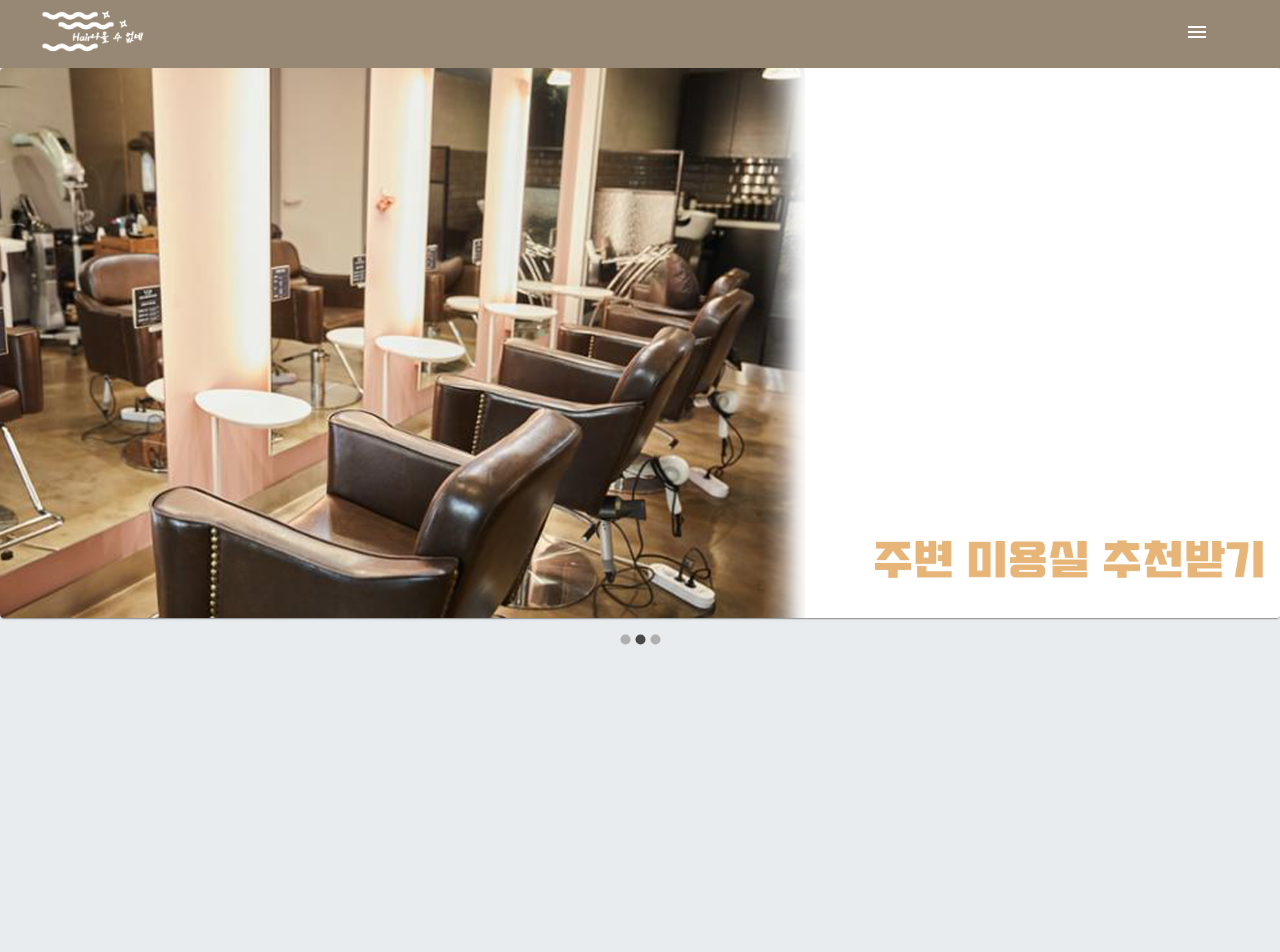
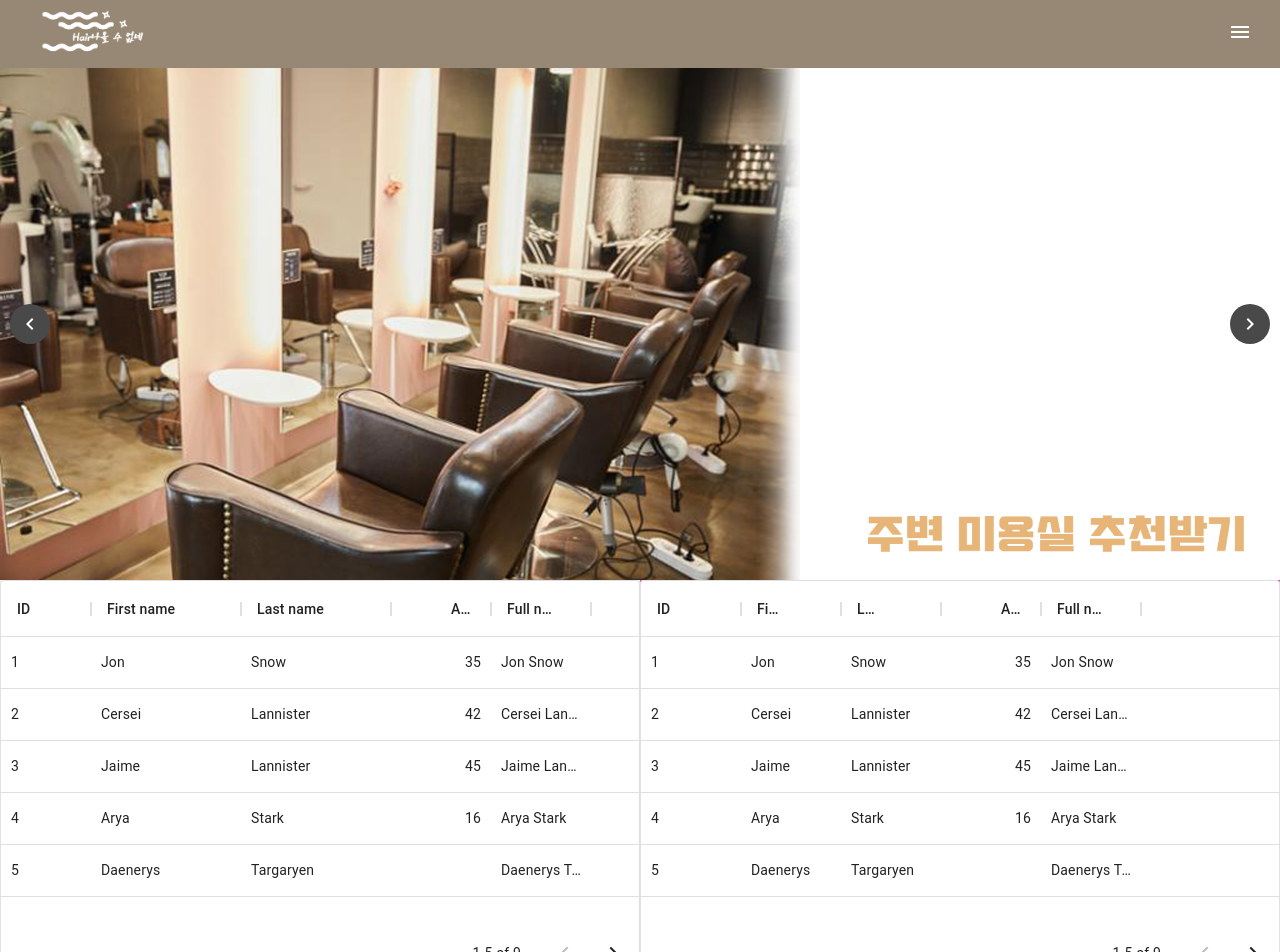
Before and after one commit to puppy9207/face_aging, a React (Create React App) app: page / in a window 1280 px wide. Shown: the top 952 px of the page. Before the commit the page ends 800 px from the top, so only its background shows below. Built offline with nearby package versions, Linux system fonts and the light colour scheme.

Commit message:
drag and drop

```diff
--- a/package.json
+++ b/package.json
@@ -4,6 +4,7 @@
   "private": true,
   "dependencies": {
     "@material-ui/core": "^4.11.4",
+    "@material-ui/data-grid": "^4.0.0-alpha.29",
     "@material-ui/icons": "^4.11.2",
     "@testing-library/jest-dom": "^5.11.4",
     "@testing-library/react": "^11.1.0",
@@ -11,6 +12,7 @@
     "material-ui-icons": "^1.0.0-beta.36",
     "react": "^17.0.2",
     "react-dom": "^17.0.2",
+    "react-dropzone": "^11.3.2",
     "react-icons": "^4.2.0",
     "react-image-crop": "^8.6.9",
     "react-material-ui-carousel": "^2.2.6",
--- a/public/index.html
+++ b/public/index.html
@@ -24,7 +24,7 @@
       work correctly both with client-side routing and a non-root public URL.
       Learn how to configure a non-root public URL by running `npm run build`.
     -->
-    <title>React App</title>
+    <title>HairNowAll</title>
   </head>
   <body>
     <noscript>You need to enable JavaScript to run this app.</noscript>
--- a/src/App.js
+++ b/src/App.js
@@ -5,6 +5,8 @@ import { makeStyles, useTheme } from '@material-ui/core/styles';
 import styled from 'styled-components';
 import CropTemplate from './components/CropImage';
 import MainContainer from './components/MainContainer';
+import MainBoard from './components/MainBoard';
+import SubBoard from './components/SubBoard';
 import MainCarousel from './components/MainCarousel';
 import imgA from './static/logo.png';
 import Grid from '@material-ui/core/Grid';
@@ -110,7 +112,6 @@ function App() {
   const pageChange = (index) =>{
     setPage(index)
   }
-
   return (
     <>
     <GlobalStyle />
@@ -119,6 +120,7 @@ function App() {
         <Grid item xs={9} sm={2}><a href="#" onClick={() => pageChange(0)}><img src={ imgA } style={{height:"3rem",marginLeft:"2.5rem"}}/></a></Grid>
         <Grid item xs={3} sm={1}>
           <IconButton
+            style={{float:"right", marginRight:"1rem"}}
             color="inherit"
             aria-label="open drawer"
             edge="end"
@@ -133,7 +135,13 @@ function App() {
     </TopBarTemplateBlock>
       {
           page===0 &&
+          <>
             <MainCarousel></MainCarousel>
+            <Grid container>
+              <MainBoard></MainBoard>
+              <SubBoard></SubBoard>
+            </Grid>
+          </>
         }
 
 
--- /dev/null
+++ b/src/components/MainBoard.js
@@ -0,0 +1,52 @@
+import React from 'react';
+import styled from 'styled-components';
+import Grid from '@material-ui/core/Grid';
+import { DataGrid } from '@material-ui/data-grid';
+import Paper from '@material-ui/core/Paper';
+const MainBoardBlock = styled.div`
+  background: #e9f9e9;
+`;
+
+const columns = [
+    { field: 'id', headerName: 'ID', width: 90 },
+    { field: 'firstName', headerName: 'First name', width: 150 },
+    { field: 'lastName', headerName: 'Last name', width: 150 },
+    {
+      field: 'age',
+      headerName: 'Age',
+      type: 'number',
+    },
+    {
+      field: 'fullName',
+      headerName: 'Full name',
+      description: 'This column has a value getter and is not sortable.',
+      sortable: false,
+      valueGetter: (params) =>
+        `${params.getValue(params.id, 'firstName') || ''} ${
+          params.getValue(params.id, 'lastName') || ''
+        }`,
+    },
+  ];
+
+  const rows = [
+    { id: 1, lastName: 'Snow', firstName: 'Jon', age: 35 },
+    { id: 2, lastName: 'Lannister', firstName: 'Cersei', age: 42 },
+    { id: 3, lastName: 'Lannister', firstName: 'Jaime', age: 45 },
+    { id: 4, lastName: 'Stark', firstName: 'Arya', age: 16 },
+    { id: 5, lastName: 'Targaryen', firstName: 'Daenerys', age: null },
+    { id: 6, lastName: 'Melisandre', firstName: null, age: 150 },
+    { id: 7, lastName: 'Clifford', firstName: 'Ferrara', age: 44 },
+    { id: 8, lastName: 'Frances', firstName: 'Rossini', age: 36 },
+    { id: 9, lastName: 'Roxie', firstName: 'Harvey', age: 65 },
+  ];
+
+function MainBoardTemplate() {
+  return <Grid item sm={6} xs={12}> <MainBoardBlock>
+
+        <Paper style={{ height: 400}}>
+            <DataGrid rows={rows} columns={columns} pageSize={5} />
+        </Paper>
+    </MainBoardBlock></Grid>;
+}
+
+export default MainBoardTemplate;
--- a/src/components/MainCarousel.js
+++ b/src/components/MainCarousel.js
@@ -8,9 +8,7 @@ import imgB from '../static/Main2.png';
 import imgC from '../static/Main3.png';
 import styled from 'styled-components';
 const CarouselBlock = styled.div`
-  height: 100%;
-
-  position: relative; /* 추후 박스 하단에 추가 버튼을 위치시키기 위한 설정 */
+    color:white;
 `;
 
 function MainCarousel(props) {
@@ -26,7 +24,7 @@ function MainCarousel(props) {
         }
     ]
 
-    return<CarouselBlock><Carousel>
+    return<CarouselBlock ><Carousel timeout={700} indicators={false} navButtonsAlwaysVisible={true}>
     {
         items.map( (item, i) => <Item key={i} item={item} /> )
     }
@@ -35,7 +33,7 @@ function MainCarousel(props) {
 const useStyles = makeStyles({
     media: {
         height: 0,
-        paddingTop: '43%',
+        paddingTop: '40%',
       },
   });
 
@@ -43,13 +41,12 @@ function Item(props)
 {
     const classes = useStyles();
     return (
-        <Card>
             <CardMedia
             className={classes.media}
             image={props.item.url}
             title="card img"
+            style={{backgroundSize:"100%"}}
             />
-        </Card>
     )
 }
 export default MainCarousel;
--- a/src/components/MainContainer.js
+++ b/src/components/MainContainer.js
@@ -1,8 +1,6 @@
 import React from 'react';
 import styled from 'styled-components';
 const MainTemplateBlock = styled.div`
-  height: 100%;
-
   position: relative; /* 추후 박스 하단에 추가 버튼을 위치시키기 위한 설정 */
   background: white;
   border-radius: 16px;
--- /dev/null
+++ b/src/components/SubBoard.js
@@ -0,0 +1,52 @@
+import React from 'react';
+import styled from 'styled-components';
+import Grid from '@material-ui/core/Grid';
+import { DataGrid } from '@material-ui/data-grid';
+import Paper from '@material-ui/core/Paper';
+const MainBoardBlock = styled.div`
+  background: #ef39ee;
+`;
+const columns = [
+    { field: 'id', headerName: 'ID'},
+    { field: 'firstName', headerName: 'First name'},
+    { field: 'lastName', headerName: 'Last name'},
+    {
+      field: 'age',
+      headerName: 'Age',
+      type: 'number',
+    },
+    {
+      field: 'fullName',
+      headerName: 'Full name',
+      description: 'This column has a value getter and is not sortable.',
+      sortable: false,
+      valueGetter: (params) =>
+        `${params.getValue(params.id, 'firstName') || ''} ${
+          params.getValue(params.id, 'lastName') || ''
+        }`,
+    },
+  ];
+
+  const rows = [
+    { id: 1, lastName: 'Snow', firstName: 'Jon', age: 35 },
+    { id: 2, lastName: 'Lannister', firstName: 'Cersei', age: 42 },
+    { id: 3, lastName: 'Lannister', firstName: 'Jaime', age: 45 },
+    { id: 4, lastName: 'Stark', firstName: 'Arya', age: 16 },
+    { id: 5, lastName: 'Targaryen', firstName: 'Daenerys', age: null },
+    { id: 6, lastName: 'Melisandre', firstName: null, age: 150 },
+    { id: 7, lastName: 'Clifford', firstName: 'Ferrara', age: 44 },
+    { id: 8, lastName: 'Frances', firstName: 'Rossini', age: 36 },
+    { id: 9, lastName: 'Roxie', firstName: 'Harvey', age: 65 },
+  ];
+
+function MainBoardTemplate() {
+  return<Grid item sm={6} xs={12}><MainBoardBlock>
+
+        <Paper style={{ height: 400}}>
+            <DataGrid rows={rows} columns={columns} pageSize={5} />
+        </Paper>
+
+    </MainBoardBlock></Grid>;
+}
+
+export default MainBoardTemplate;
```
Also changed, not shown: src/components/CropImage.js (+43 -32 lines), src/components/LeftContainer.js (deleted, +0 -19 lines), src/components/RightContainer.js (deleted, +0 -18 lines), 2 other files (tests, documents, lock files or other folders).
